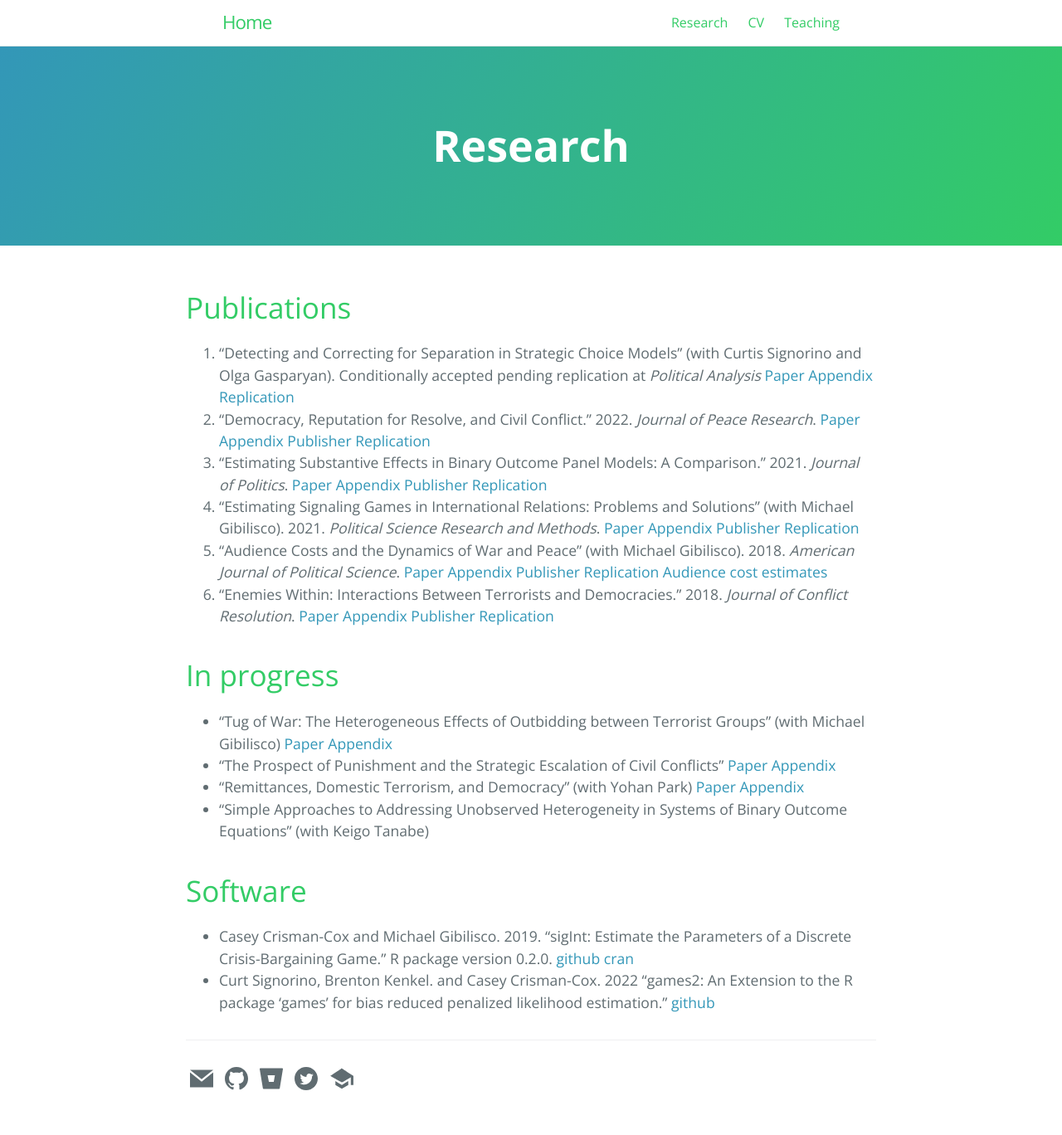
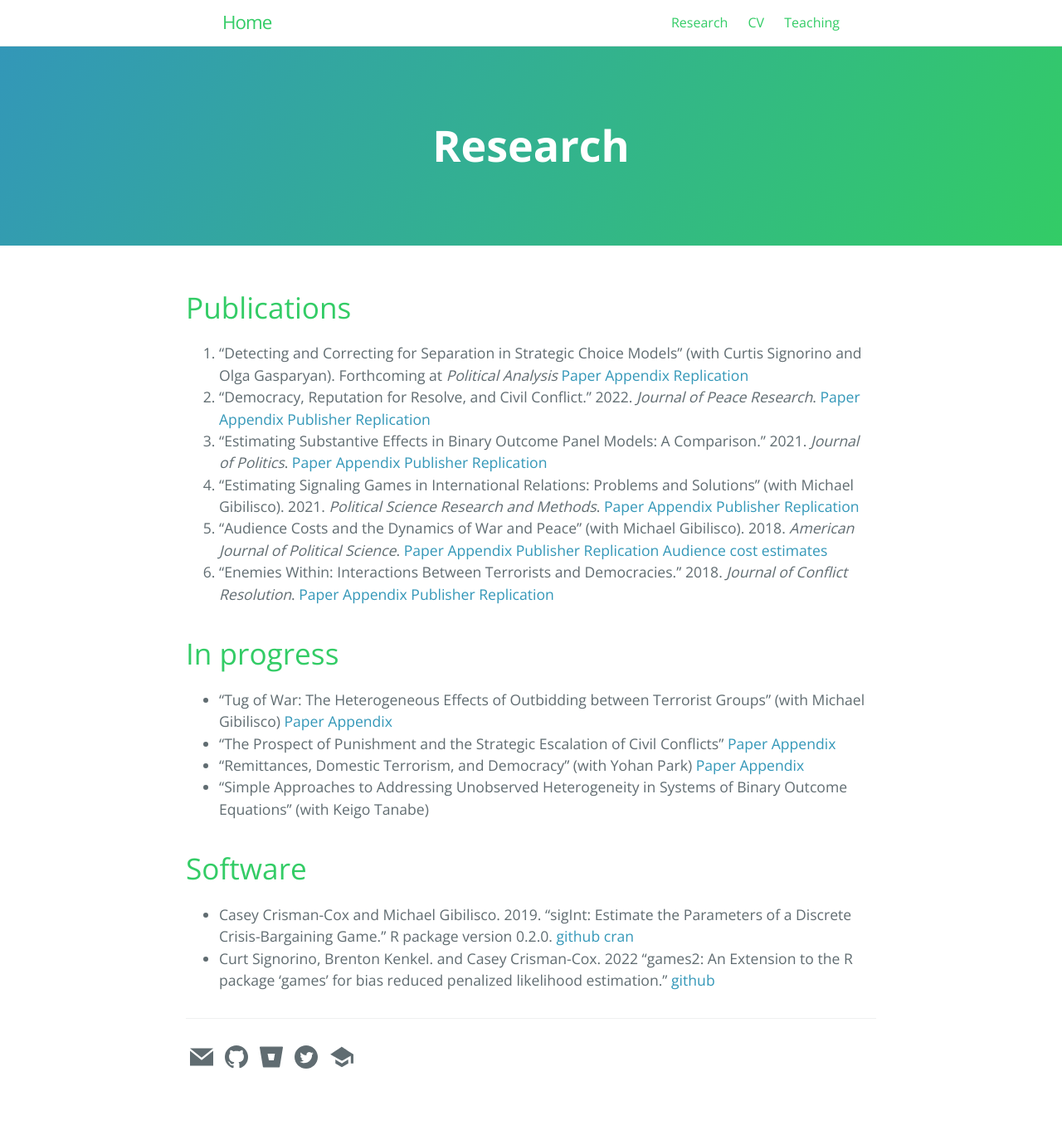
Before and after one commit to ccrismancox/ccrismancox.github.io, a Jekyll site: the page built from research.md, in a window 1280 px wide. Shown: the whole page at 83% size. Built offline with Jekyll 4.4.1, drawn with Linux system fonts in a browser that asks for light colours; comment, search, counter and statistics services are not loaded; after the commit the page ends 1342 px from its top, so only the background shows below that.

Commit message:
PA update

```diff
--- a/research.md
+++ b/research.md
@@ -12,7 +12,7 @@ redirect_from:
 
 # Publications
 
-1. "Detecting and Correcting for Separation in Strategic Choice Models" (with Curtis Signorino and Olga Gasparyan). Conditionally accepted pending replication at *Political Analysis* [Paper](research/SeparationProject.pdf) [Appendix](research/SeparationAppendix.pdf) [Replication](https://github.com/ccrismancox/PA_BrStrat)
+1. "Detecting and Correcting for Separation in Strategic Choice Models" (with Curtis Signorino and Olga Gasparyan). Forthcoming at  *Political Analysis* [Paper](research/SeparationProject.pdf) [Appendix](research/SeparationAppendix.pdf) [Replication](https://github.com/ccrismancox/PA_BrStrat)
 1. "Democracy, Reputation for Resolve, and Civil Conflict." 2022. *Journal of Peace Research*. [Paper](research/CrismanCox_JPR2022.pdf) [Appendix](research/appendixDuration.pdf) [Publisher](https://journals.sagepub.com/doi/full/10.1177/00223433211024697) [Replication](https://github.com/ccrismancox/JPR_reputation4resolve)
 2. "Estimating Substantive Effects in Binary Outcome Panel Models: A Comparison." 2021. *Journal of Politics*.  [Paper](research/CrismanCox_JOP2021.pdf) [Appendix](research/SupplementCRE.pdf) [Publisher](https://www.journals.uchicago.edu/doi/10.1086/709839) [Replication](https://github.com/ccrismancox/JOP_substantiveEffectsInBinaryOutcomePanelModels)
 3. "Estimating Signaling Games in International Relations: Problems and Solutions" (with Michael Gibilisco). 2021. *Political Science Research and Methods*.  [Paper](research/CrismanCox_PSRM2021.pdf) [Appendix](research/SupplementSignalingGames2019.pdf) [Publisher](https://doi.org/10.1017/psrm.2019.58) [Replication](https://github.com/ccrismancox/PSRM_signalingGames)
```
Also changed, not shown: 2 other files.
